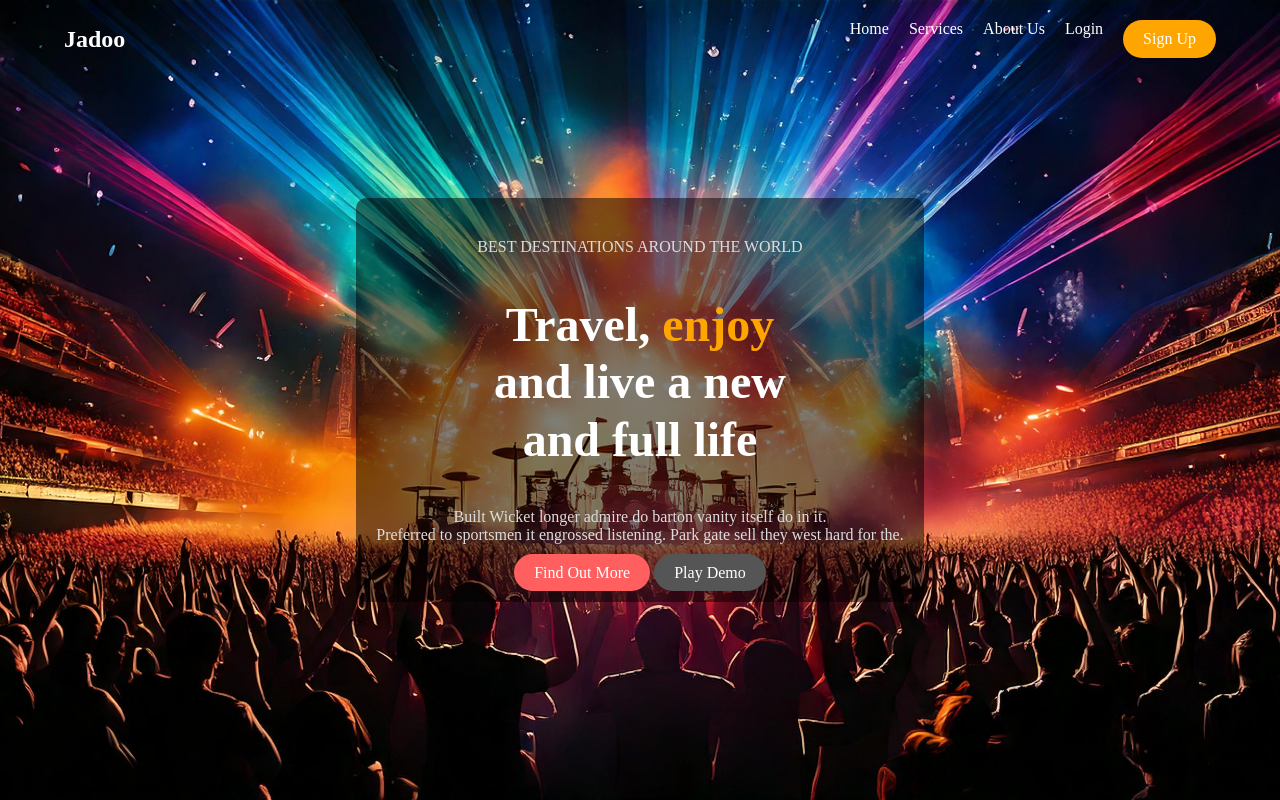
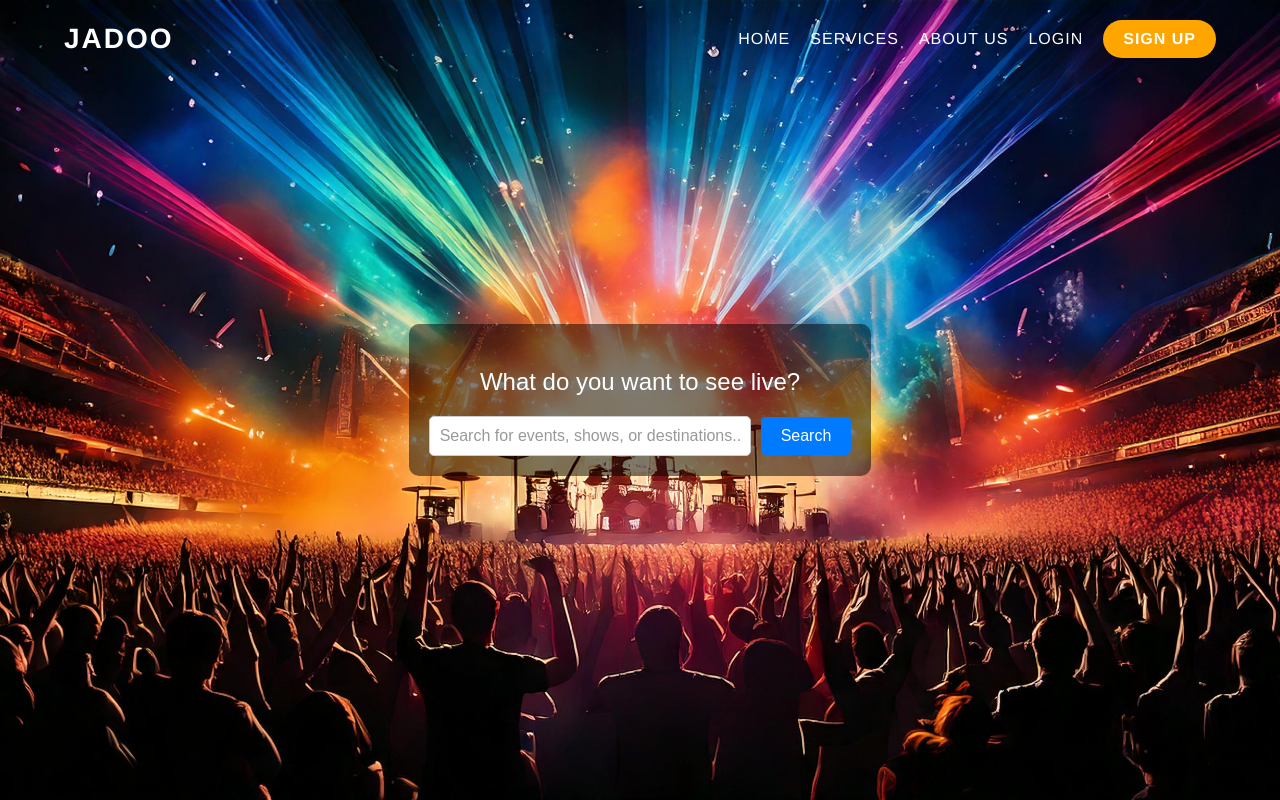
Before and after one commit to abubakaransari0321/StartUp, a plain HTML site: page index.html in a window 1280 px wide. Drawn offline with Linux system fonts and the light colour scheme.

Commit message:
updated on 27

```diff
--- a/index.html
+++ b/index.html
@@ -24,19 +24,10 @@
     <!-- Hero Section -->
     <section class="hero">
         <div class="hero-text">
-            <p>BEST DESTINATIONS AROUND THE WORLD</p>
-            <h1>
-                Travel, <span>enjoy</span> <br />
-                and live a new <br />
-                and full life
-            </h1>
-            <p>
-                Built Wicket longer admire do barton vanity itself do in it. <br />
-                Preferred to sportsmen it engrossed listening. Park gate sell they west hard for the.
-            </p>
-            <div class="buttons">
-                <a href="#" class="find-more">Find Out More</a>
-                <a href="#" class="play-demo">Play Demo</a>
+            <p>What do you want to see live?</p>
+            <div class="search-bar">
+                <input type="text" placeholder="Search for events, shows, or destinations..." />
+                <button type="submit">Search</button>
             </div>
         </div>
     </section>
--- a/style.css
+++ b/style.css
@@ -12,7 +12,7 @@ header {
     justify-content: space-between;
     align-items: center;
     padding: 20px 5%;
-    background: rgba(0, 0, 0, 0); /* Transparent white background */
+    background: rgba(0, 0, 0, 0); /* Transparent background */
     position: absolute;
     top: 0;
     left: 0;
@@ -20,28 +20,51 @@ header {
     z-index: 1000;
 }
 
+/* Logo Styling */
 .logo {
-    font-size: 24px;
+    font-size: 28px; /* Larger font size for emphasis */
     font-weight: bold;
     color: #fff;
+    font-family: 'Helvetica Neue', sans-serif; /* Modern sans-serif font */
+    text-transform: uppercase; /* Uppercase text like "SEAT GEEK" */
+    letter-spacing: 2px; /* Slight spacing between letters */
 }
 
+/* Navigation Links Styling */
 .nav-links {
     display: flex;
-    gap: 20px;
+    gap: 20px; /* Increased gap for better spacing */
+    align-items: center;
 }
 
 .nav-links a {
     text-decoration: none;
     color: #fff;
     font-size: 16px;
+    font-family: 'Helvetica Neue', sans-serif; /* Consistent font */
+    font-weight: 500; /* Medium weight for readability */
+    text-transform: uppercase; /* Uppercase text */
+    letter-spacing: 1px; /* Slight spacing between letters */
+    transition: color 0.3s ease; /* Smooth hover effect */
 }
 
+.nav-links a:hover {
+    color: #ffa500; /* Orange color on hover */
+}
+
+/* Special Styling for Login Button */
 .nav-links a.login {
-    background: #ffa500;
+    background: #ffa500; /* Orange background */
     color: #fff;
     padding: 10px 20px;
     border-radius: 20px;
+    font-weight: bold; /* Bold text for emphasis */
+    text-transform: uppercase; /* Uppercase text */
+    transition: background 0.3s ease; /* Smooth hover effect */
+}
+
+.nav-links a.login:hover {
+    background: #e69500; /* Darker orange on hover */
 }
 
 /* Hero Section */
@@ -63,36 +86,46 @@ header {
     border-radius: 10px;
 }
 
-.hero-text h1 {
-    font-size: 48px;
-    line-height: 1.2;
-    color: #fff;
+.hero-text p {
+    font-family: 'Arial', sans-serif; /* Replace with the font from the image */
+    font-size: 24px; /* Adjust size to match the image */
+    color: #fff; /* Adjust text color to match the image */
+    margin-bottom: 20px; /* Space between text and search bar */
 }
 
-.hero-text h1 span {
-    color: #ffa500;
+.search-bar {
+    display: flex;
+    justify-content: center;
+    align-items: center;
+    gap: 10px; /* Space between input and button */
 }
 
-.hero-text p {
+.search-bar input[type="text"] {
+    width: 300px; /* Adjust width as needed */
+    padding: 10px;
     font-size: 16px;
-    color: #ddd;
-    margin: 20px 0;
+    border: 1px solid #ccc;
+    border-radius: 5px;
+    outline: none;
 }
 
-.hero-text .buttons a {
-    color: #fff;
-    transition: all 0.3s;
-    text-decoration: none;
-    padding: 10px 20px;
-    border-radius: 20px;
+.search-bar input[type="text"]::placeholder {
+    color: #999; /* Placeholder text color */
 }
 
-.hero-text .buttons a.find-more {
-    background: #ff5f5f;
+.search-bar button {
+    padding: 10px 20px;
+    font-size: 16px;
+    color: #fff;
+    background-color: #007BFF; /* Adjust button color to match the image */
+    border: none;
+    border-radius: 5px;
+    cursor: pointer;
+    transition: background-color 0.3s ease;
 }
 
-.hero-text .buttons a.play-demo {
-    background: #555;
+.search-bar button:hover {
+    background-color: #0056b3; /* Darker shade on hover */
 }
 
 /* Top Destinations Section */
```
